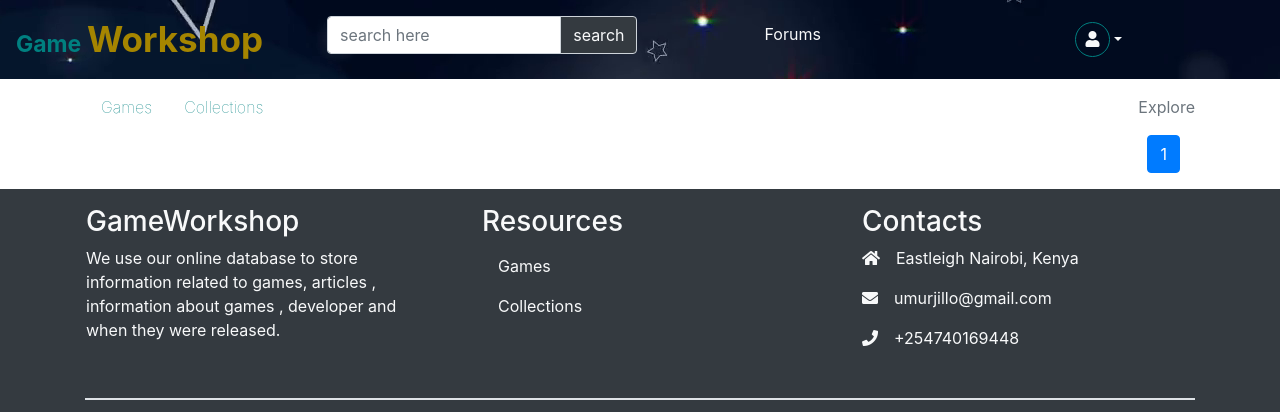
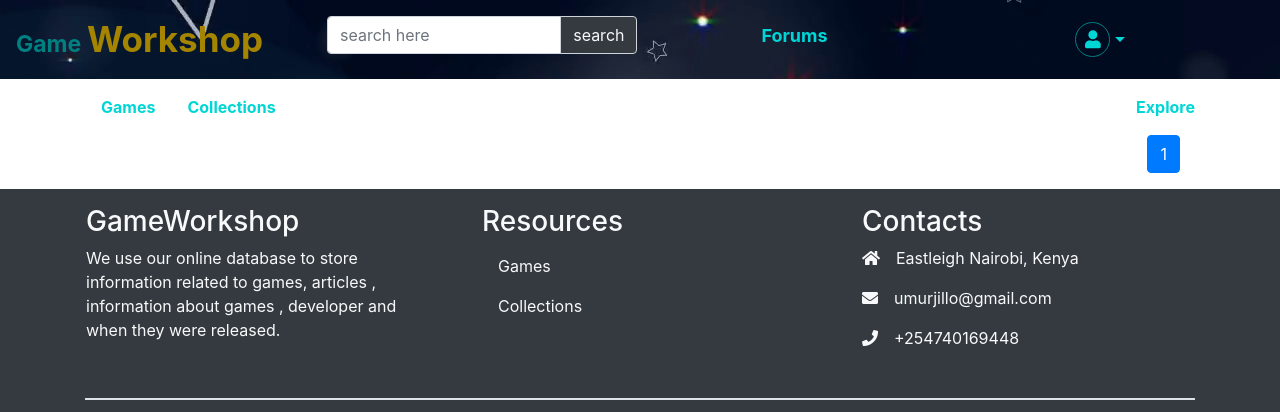
Before and after one commit to saidjillo/game-workshop, a Django app: page / in a window 1280 px wide. Shown: the top 412 px of the page. Run offline with Django 3.2, Linux system fonts and the light colour scheme; data that the repository does not hold is empty; parts of the project's set-up code (start-up, migrations or seed data) failed here and were passed over; some libraries are stand-ins or nearby versions.

Commit message:
first commit

```diff
--- a/templates/base.html
+++ b/templates/base.html
@@ -72,10 +72,10 @@
 
               <ul class="navbar-nav d-flex flex-row justify-content-around container">
                  <li class="nav-item m-1">
-                    <a class="nav-link text-light text-center" href="{% url 'community:all_forums' %}">Forums</a>
+                    <a class="nav-link text-light text-center" style="font-size:18px;color:#00d6d6 !important;font-weight:bolder;" href="{% url 'community:all_forums' %}">Forums</a>
                  </li>
                 <li class="nav-item dropdown m-1">
-                  <a class="nav-link dropdown-toggle gameshopdropdown text-light" href="#" id="navbarDropdown" role="button" data-toggle="dropdown" aria-haspopup="true" aria-expanded="false">
+                  <a class="nav-link dropdown-toggle gameshopdropdown text-light" style="font-size:18px;color:#00d6d6 !important;font-weight:bolder;" href="#" id="navbarDropdown" role="button" data-toggle="dropdown" aria-haspopup="true" aria-expanded="false">
                         {% if user.is_authenticated %}
                         {{user.username}}
                         {% else %}
@@ -146,15 +146,15 @@
     <div class="container my-2 d-flex justify-content-between">
         <ul class="nav justify-content-left mr-auto">
             <li class="nav-item">
-              <a class="nav-link linker" href="{% url 'all_games' %}">Games</a>
+              <a class="nav-link linker" href="{% url 'all_games' %}" style="color:#00d6d6 !important;font-weight:bolder;">Games</a>
             </li>
             <li class="nav-item">
-              <a class="nav-link linker" href="{% url 'home' %}">Collections</a>
+              <a class="nav-link linker" href="{% url 'home' %}" style="color:#00d6d6 !important;font-weight:bolder;">Collections</a>
             </li>
         </ul>
 
         <div class="header-metas d-flex justify-content-end align-items-center">
-            <a href="{% url 'blog:blogs' %}" class="text-muted" style="text-decoration:none;">Explore</a>
+            <a href="{% url 'blog:blogs' %}" class="text-muted" style="text-decoration:none;color:#00d6d6 !important;font-weight:bolder;">Explore</a>
             <span class="text-muted d-none">&nbsp;Join now &nbsp;|</span>
             <span class="text-muted d-none">&nbsp;{% now "jS F Y" %}</span>
         </div>
--- a/templates/index.html
+++ b/templates/index.html
@@ -20,7 +20,7 @@
                             <div class="collection-body">
                                 <h3 class="ml-2"><a class="text-dark" href="{% url 'list:list_detail' pk=collection.pk %}">{{collection.name}}</a></h3>
                                 <div class="collection-body--content">
-                                    <span>{{collection.description}}</span>
+                                    <span>{{collection.description|truncatechars:"600"}}</span>
                                     <div class="collection-body--games">
                                         {% for g in collection.game.all|slice:"3" %}
                                         <div class="data ml-2">
```
